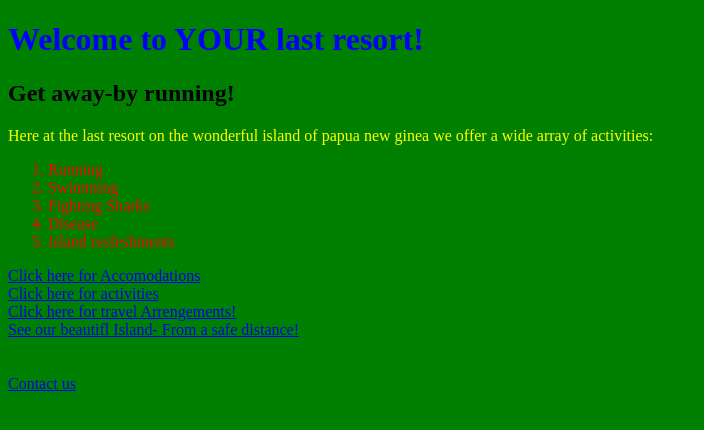
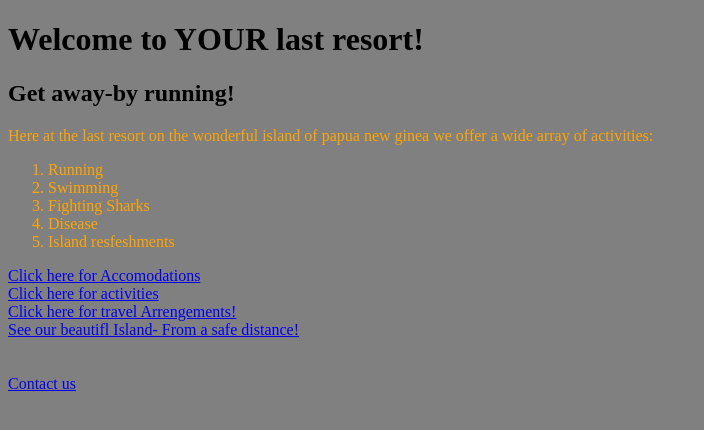
Before and after one commit to ELee-Wuollet13/Last-Resort, a plain HTML site: page index.html in a window 1280 px wide. Shown: the whole page, without its empty margins (0-704 px from the left). Drawn offline with Linux system fonts and the light colour scheme.

Commit message:
the nice branch styles

```diff
--- a/css/styles.css
+++ b/css/styles.css
@@ -1,15 +1,13 @@
-h1 {
-  color: Blue;
-}
+
 
 body {
-  background-color: green;
+  background-color: gray;
 }
 
 p {
- color: yellow;
+ color: orange;
 }
 
 ol {
-  color: red;
+  color: orange;
 }
```
